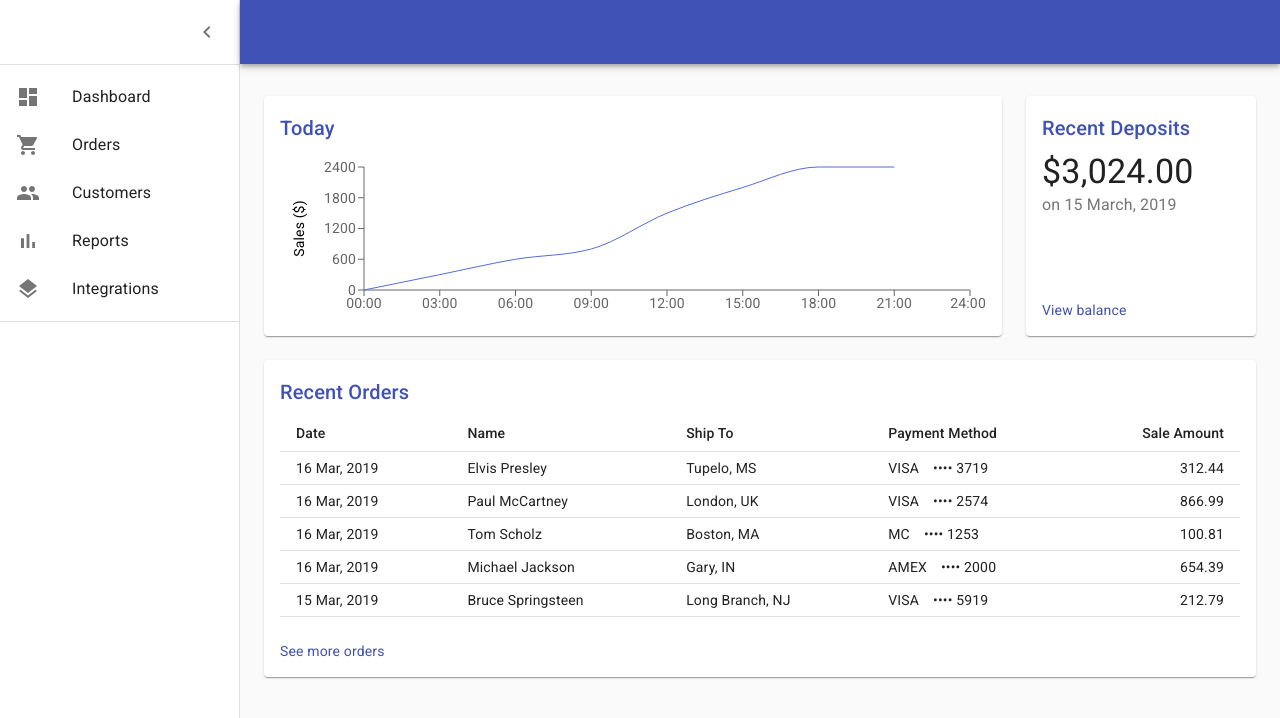
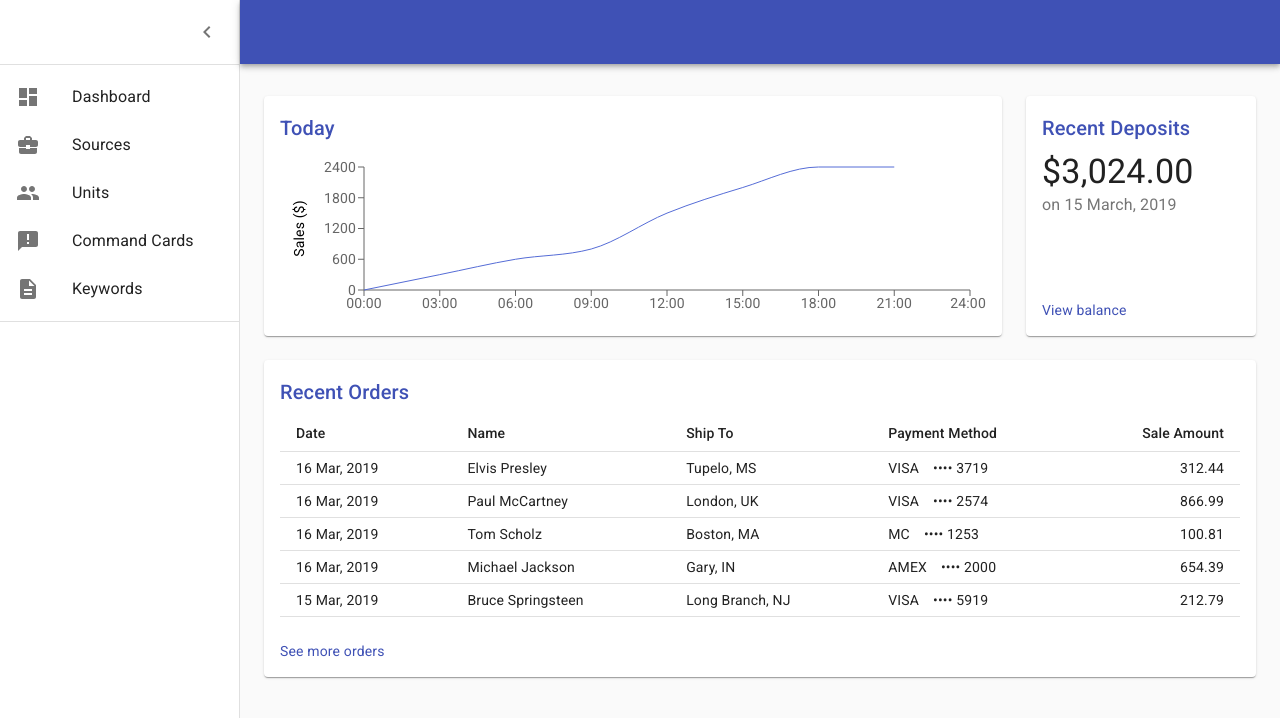
Before and after one commit to StarWarsDev/revisionist, a React (Create React App) app: page / in a window 1280 px wide. Shown: the top 718 px of the page. Built offline with nearby package versions, Linux system fonts and the light colour scheme.

Commit message:
Code splitting for organization

```diff
--- a/src/App.tsx
+++ b/src/App.tsx
@@ -3,82 +3,19 @@ import clsx from "clsx";
 import { makeStyles } from "@material-ui/core/styles";
 import {
   CssBaseline,
-  AppBar,
-  Toolbar,
-  IconButton,
-  Drawer,
-  Divider,
   Container,
   Grid,
   Paper
 } from "@material-ui/core";
-import MenuIcon from "@material-ui/icons/Menu";
-import ChevronLeftIcon from "@material-ui/icons/ChevronLeft";
 
+import AppFrame from "./AppFrame"
 import Chart from "./Chart";
 import Deposits from "./Deposits";
 import Orders from "./Orders";
-import Navigation from "./Navigation";
-
-const drawerWidth = 240;
 
 const useStyles = makeStyles(theme => ({
   root: {
     display: "flex"
-  },
-  toolbar: {
-    paddingRight: 24 // keep right padding when drawer is closed
-  },
-  toolbarIcon: {
-    display: "flex",
-    alignItems: "center",
-    justifyContent: "flex-end",
-    padding: "0 8px",
-    ...theme.mixins.toolbar
-  },
-  appBar: {
-    zIndex: theme.zIndex.drawer + 1,
-    transition: theme.transitions.create(["width", "margin"], {
-      easing: theme.transitions.easing.sharp,
-      duration: theme.transitions.duration.leavingScreen
-    })
-  },
-  appBarShift: {
-    marginLeft: drawerWidth,
-    width: `calc(100% - ${drawerWidth}px)`,
-    transition: theme.transitions.create(["width", "margin"], {
-      easing: theme.transitions.easing.sharp,
-      duration: theme.transitions.duration.enteringScreen
-    })
-  },
-  menuButton: {
-    marginRight: 36
-  },
-  menuButtonHidden: {
-    display: "none"
-  },
-  title: {
-    flexGrow: 1
-  },
-  drawerPaper: {
-    position: "relative",
-    whiteSpace: "nowrap",
-    width: drawerWidth,
-    transition: theme.transitions.create("width", {
-      easing: theme.transitions.easing.sharp,
-      duration: theme.transitions.duration.enteringScreen
-    })
-  },
-  drawerPaperClose: {
-    overflowX: "hidden",
-    transition: theme.transitions.create("width", {
-      easing: theme.transitions.easing.sharp,
-      duration: theme.transitions.duration.leavingScreen
-    }),
-    width: theme.spacing(7),
-    [theme.breakpoints.up("sm")]: {
-      width: theme.spacing(9)
-    }
   },
   appBarSpacer: theme.mixins.toolbar,
   content: {
@@ -113,47 +50,7 @@ const App: React.FC = () => {
   return (
     <div className={classes.root}>
       <CssBaseline />
-
-      <AppBar
-        position="absolute"
-        className={clsx(classes.appBar, open && classes.appBarShift)}
-      >
-        <Toolbar className={classes.toolbar}>
-          <IconButton
-            edge="start"
-            color="inherit"
-            aria-label="open drawer"
-            onClick={handleDrawerOpen}
-            className={clsx(
-              classes.menuButton,
-              open && classes.menuButtonHidden
-            )}
-          >
-            <MenuIcon />
-          </IconButton>
-        </Toolbar>
-      </AppBar>
-
-      <Drawer
-        variant="permanent"
-        classes={{
-          paper: clsx(classes.drawerPaper, !open && classes.drawerPaperClose)
-        }}
-        open={open}
-      >
-        <div className={classes.toolbarIcon}>
-          <IconButton onClick={handleDrawerClose}>
-            <ChevronLeftIcon />
-          </IconButton>
-        </div>
-
-        <Divider />
-
-        {/* Navigation */}
-        <Navigation />
-
-        <Divider />
-      </Drawer>
+      <AppFrame open={open} onDrawerOpen={handleDrawerOpen} onDrawerClose={handleDrawerClose} />
 
       <main className={classes.content}>
         <div className={classes.appBarSpacer} />
--- /dev/null
+++ b/src/AppFrame.tsx
@@ -0,0 +1,149 @@
+import React from 'react'
+import clsx from "clsx";
+import { makeStyles } from "@material-ui/core/styles";
+import {
+  AppBar,
+  Toolbar,
+  IconButton,
+  Drawer,
+  Divider
+} from '@material-ui/core'
+import MenuIcon from '@material-ui/icons/Menu'
+import ChevronLeftIcon from '@material-ui/icons/ChevronLeft'
+
+import Navigation from "./Navigation"
+
+const drawerWidth = 240;
+
+const useStyles = makeStyles(theme => ({
+  toolbar: {
+    paddingRight: 24 // keep right padding when drawer is closed
+  },
+  toolbarIcon: {
+    display: "flex",
+    alignItems: "center",
+    justifyContent: "flex-end",
+    padding: "0 8px",
+    ...theme.mixins.toolbar
+  },
+  appBar: {
+    zIndex: theme.zIndex.drawer + 1,
+    transition: theme.transitions.create(["width", "margin"], {
+      easing: theme.transitions.easing.sharp,
+      duration: theme.transitions.duration.leavingScreen
+    })
+  },
+  appBarShift: {
+    marginLeft: drawerWidth,
+    width: `calc(100% - ${drawerWidth}px)`,
+    transition: theme.transitions.create(["width", "margin"], {
+      easing: theme.transitions.easing.sharp,
+      duration: theme.transitions.duration.enteringScreen
+    })
+  },
+  menuButton: {
+    marginRight: 36
+  },
+  menuButtonHidden: {
+    display: "none"
+  },
+  title: {
+    flexGrow: 1
+  },
+  drawerPaper: {
+    position: "relative",
+    whiteSpace: "nowrap",
+    width: drawerWidth,
+    transition: theme.transitions.create("width", {
+      easing: theme.transitions.easing.sharp,
+      duration: theme.transitions.duration.enteringScreen
+    })
+  },
+  drawerPaperClose: {
+    overflowX: "hidden",
+    transition: theme.transitions.create("width", {
+      easing: theme.transitions.easing.sharp,
+      duration: theme.transitions.duration.leavingScreen
+    }),
+    width: theme.spacing(7),
+    [theme.breakpoints.up("sm")]: {
+      width: theme.spacing(9)
+    }
+  },
+  appBarSpacer: theme.mixins.toolbar,
+  content: {
+    flexGrow: 1,
+    height: "100vh",
+    overflow: "auto"
+  },
+  container: {
+    paddingTop: theme.spacing(4),
+    paddingBottom: theme.spacing(4)
+  },
+  paper: {
+    padding: theme.spacing(2),
+    display: "flex",
+    overflow: "auto",
+    flexDirection: "column"
+  },
+  fixedHeight: {
+    height: 240
+  }
+}));
+
+interface Props {
+  open: boolean,
+  onDrawerOpen: Function,
+  onDrawerClose: Function
+}
+
+export default function AppFrame(props: Props) {
+  const classes = useStyles()
+  const { open, onDrawerOpen, onDrawerClose } = props
+
+  return (
+    <React.Fragment>
+      <AppBar
+        position="absolute"
+        className={clsx(classes.appBar, open && classes.appBarShift)}
+      >
+        <Toolbar className={classes.toolbar}>
+          <IconButton
+            edge="start"
+            color="inherit"
+            aria-label="open drawer"
+            onClick={() => onDrawerOpen()}
+            className={clsx(
+              classes.menuButton,
+              open && classes.menuButtonHidden
+            )}
+          >
+            <MenuIcon />
+          </IconButton>
+        </Toolbar>
+      </AppBar>
+
+      <Drawer
+        variant="permanent"
+        classes={{
+          paper: clsx(classes.drawerPaper, !open && classes.drawerPaperClose)
+        }}
+        open={open}
+      >
+
+        <div className={classes.toolbarIcon}>
+          <IconButton onClick={() => onDrawerClose()}>
+            <ChevronLeftIcon />
+          </IconButton>
+        </div>
+
+        <Divider />
+
+        {/* Navigation */}
+        <Navigation />
+
+        <Divider />
+      </Drawer>
+    </React.Fragment>
+  )
+}
--- a/src/Navigation.tsx
+++ b/src/Navigation.tsx
@@ -1,10 +1,10 @@
 import React from "react";
 import { ListItem, ListItemIcon, ListItemText, List } from "@material-ui/core";
 import DashboardIcon from "@material-ui/icons/Dashboard";
-import ShoppingCartIcon from "@material-ui/icons/ShoppingCart";
 import PeopleIcon from "@material-ui/icons/People";
-import BarChartIcon from "@material-ui/icons/BarChart";
-import LayersIcon from "@material-ui/icons/Layers";
+import BusinessCenterIcon from '@material-ui/icons/BusinessCenter';
+import AnnouncementIcon from '@material-ui/icons/Announcement';
+import DescriptionIcon from '@material-ui/icons/Description';
 
 export default function Navigation() {
   return (
@@ -17,27 +17,27 @@ export default function Navigation() {
       </ListItem>
       <ListItem button>
         <ListItemIcon>
-          <ShoppingCartIcon />
+          <BusinessCenterIcon />
         </ListItemIcon>
-        <ListItemText primary="Orders" />
+        <ListItemText primary="Sources" />
       </ListItem>
       <ListItem button>
         <ListItemIcon>
           <PeopleIcon />
         </ListItemIcon>
-        <ListItemText primary="Customers" />
+        <ListItemText primary="Units" />
       </ListItem>
       <ListItem button>
         <ListItemIcon>
-          <BarChartIcon />
+          <AnnouncementIcon />
         </ListItemIcon>
-        <ListItemText primary="Reports" />
+        <ListItemText primary="Command Cards" />
       </ListItem>
       <ListItem button>
         <ListItemIcon>
-          <LayersIcon />
+          <DescriptionIcon />
         </ListItemIcon>
-        <ListItemText primary="Integrations" />
+        <ListItemText primary="Keywords" />
       </ListItem>
     </List>
   );
```
